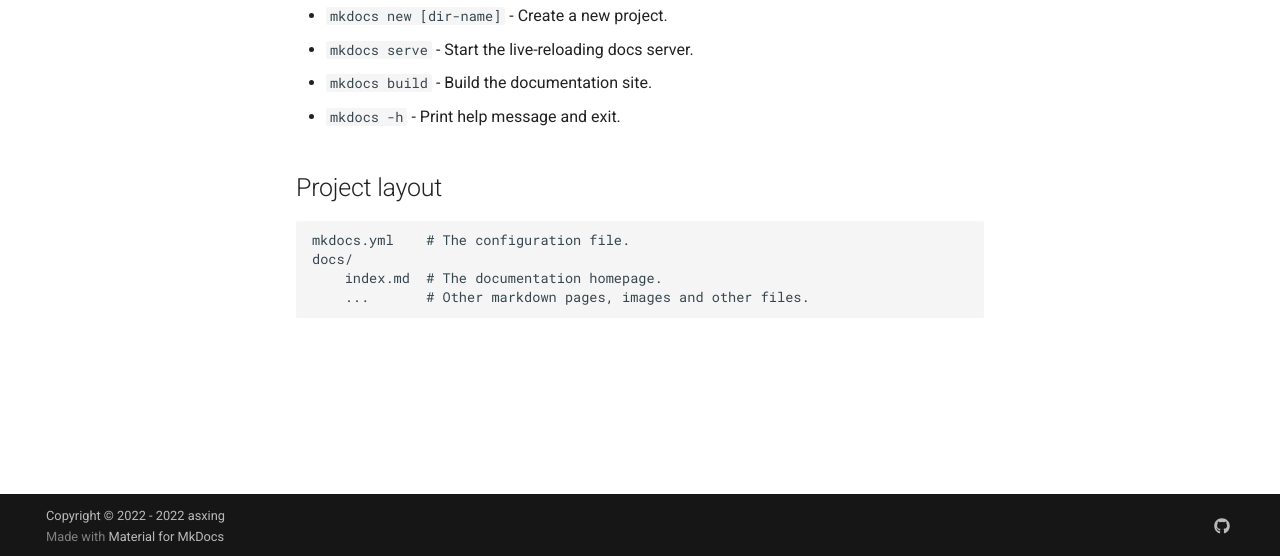
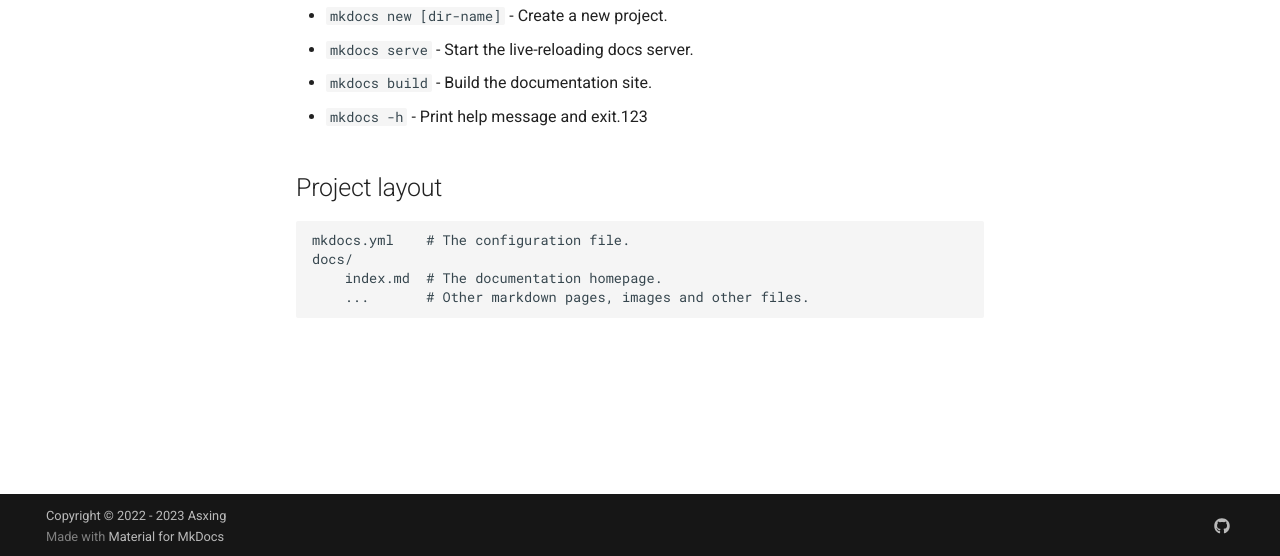
Before and after one commit to Asxing/java-wiki, an MkDocs documentation site: the page built from docs/index.md, in a window 1280 px wide. Shown: the part 341-897 px from the top of the page. Built offline with MkDocs 1.6.1 and Material for MkDocs 9.7.7, drawn with Linux system fonts in a browser that asks for light colours; comment, search, counter and statistics services are not loaded.

```diff
--- a/docs/index.md
+++ b/docs/index.md
@@ -7,7 +7,7 @@ For full documentation visit [mkdocs.org](https://www.mkdocs.org).
 * `mkdocs new [dir-name]` - Create a new project.
 * `mkdocs serve` - Start the live-reloading docs server.
 * `mkdocs build` - Build the documentation site.
-* `mkdocs -h` - Print help message and exit.
+* `mkdocs -h` - Print help message and exit.123
 
 ## Project layout
 
--- a/mkdocs.yml
+++ b/mkdocs.yml
@@ -7,7 +7,7 @@ repo_name: 'Asxing/java-wiki'
 repo_url: 'https://github.com/asxing/java-wiki'
 edit_uri: edit/main/docs/
 
-copyright: 'Copyright &copy; 2022 - 2022 asxing'
+copyright: 'Copyright &copy; 2022 - 2023 Asxing'
 
 nav:
   - Home: index.md
```
Also changed, not shown: README.md (+18 -1 lines), 1 other file.
